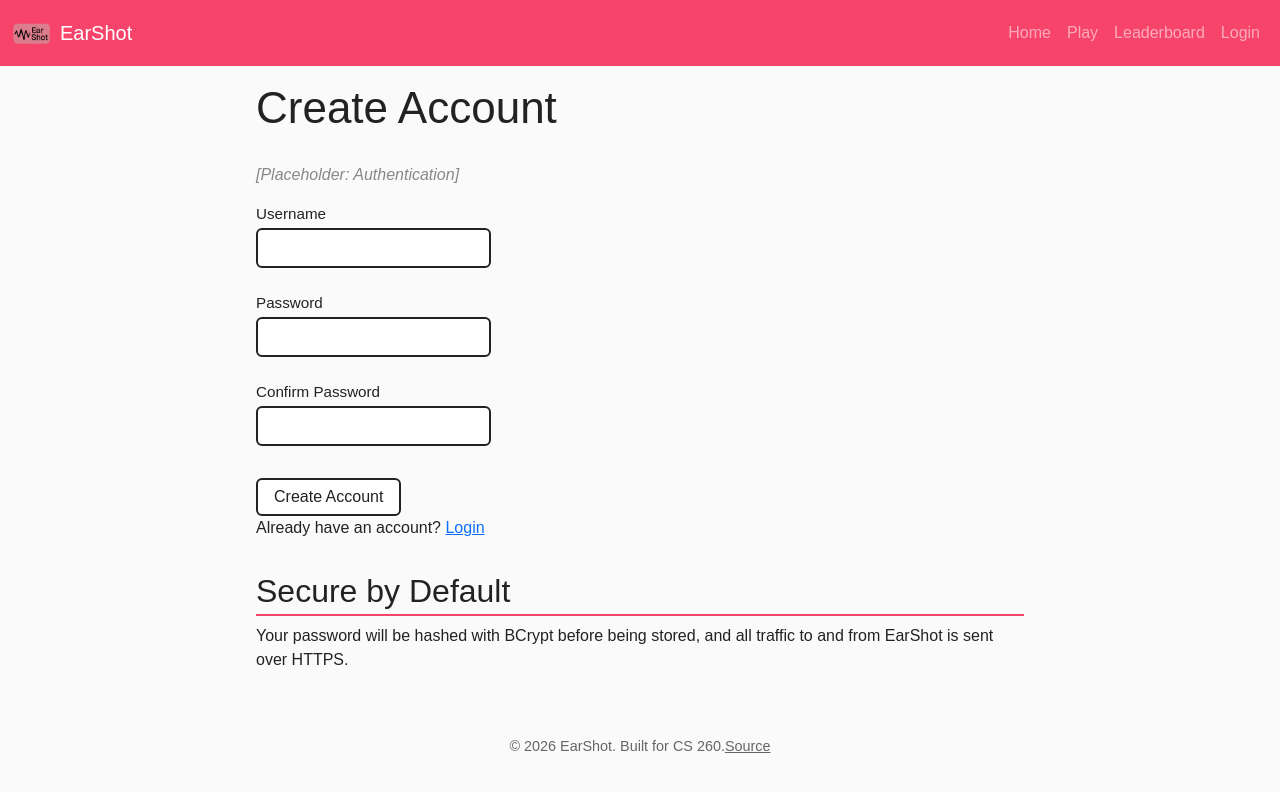
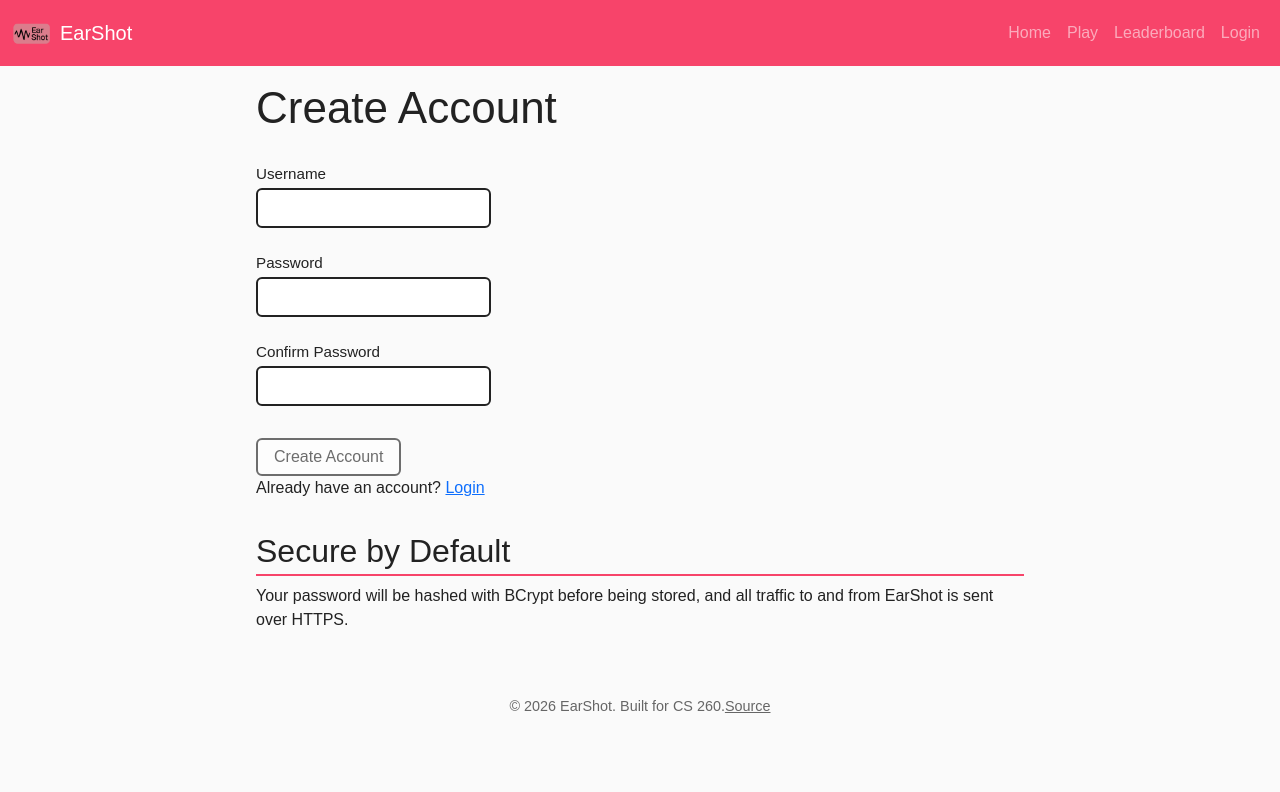
Before and after one commit to E-Rob19/startup, a React (Vite) app: page /createAccount in a window 1280 px wide. Shown: the top 792 px of the page. Built offline with nearby package versions, Linux system fonts and the light colour scheme.

Commit message:
login reactivity working, mocked with localStorage

```diff
--- a/src/app.jsx
+++ b/src/app.jsx
@@ -10,6 +10,7 @@ import { Profile } from './profile/profile';
 import { Login } from './login/login';
 import { CreateAccount } from './createAccount/createAccount';
 import { AuthState } from './login/authState';
+import { logout } from './services/authService';
 
 
 export default function App() {
@@ -22,8 +23,8 @@ export default function App() {
     setAuthState(authState);
   }
 
-  function logout() {
-    localStorage.removeItem('userName');
+  function handleLogout() {
+    logout();
     onAuthChange('', AuthState.Unauthenticated);
   }
 
@@ -47,7 +48,7 @@ export default function App() {
                     <NavLink className="nav-link" to="profile">Profile</NavLink>
                   )}
                   {authState === AuthState.Authenticated ? (
-                    <NavLink className="nav-link" to="/" onClick={logout}>Logout</NavLink>
+                    <NavLink className="nav-link" to="/" onClick={handleLogout}>Logout</NavLink>
                   ) : (
                     <NavLink className="nav-link" to="login">Login</NavLink>
                   )}
--- a/src/createAccount/createAccount.jsx
+++ b/src/createAccount/createAccount.jsx
@@ -1,26 +1,76 @@
 import React from 'react';
-import { NavLink } from 'react-router-dom';
+import { NavLink, useNavigate } from 'react-router-dom';
+import { AuthState } from '../login/authState';
+import { register } from '../services/authService';
 
-export function CreateAccount() {
+export function CreateAccount({ onAuthChange }) {
+  const [userName, setUserName] = React.useState('');
+  const [password, setPassword] = React.useState('');
+  const [confirmPassword, setConfirmPassword] = React.useState('');
+  const [error, setError] = React.useState('');
+  const navigate = useNavigate();
+
+  async function handleSubmit(e) {
+    e.preventDefault();
+    if (password !== confirmPassword) {
+      setError("Passwords don't match.");
+      return;
+    }
+    try {
+      const user = await register(userName.trim(), password);
+      onAuthChange(user.userName, AuthState.Authenticated);
+      navigate('/game');
+    } catch (err) {
+      setError(err.message);
+    }
+  }
+
   return (
     <main>
       <section id="create-account">
         <h2>Create Account</h2>
-        <p className="placeholder-tag">[Placeholder: Authentication]</p>
-        <form action="#" method="post">
+        <form onSubmit={handleSubmit}>
           <div>
             <label htmlFor="new-username" className="form-label">Username</label>
-            <input type="text" id="new-username" name="new-username" className="form-control" required />
+            <input
+              type="text"
+              id="new-username"
+              className="form-control"
+              value={userName}
+              onChange={(e) => setUserName(e.target.value)}
+              required
+            />
           </div>
           <div>
             <label htmlFor="new-password" className="form-label">Password</label>
-            <input type="password" id="new-password" name="new-password" className="form-control" required />
+            <input
+              type="password"
+              id="new-password"
+              className="form-control"
+              value={password}
+              onChange={(e) => setPassword(e.target.value)}
+              required
+            />
           </div>
           <div>
             <label htmlFor="confirm-password" className="form-label">Confirm Password</label>
-            <input type="password" id="confirm-password" name="confirm-password" className="form-control" required />
+            <input
+              type="password"
+              id="confirm-password"
+              className="form-control"
+              value={confirmPassword}
+              onChange={(e) => setConfirmPassword(e.target.value)}
+              required
+            />
           </div>
-          <button type="submit" className="btn">Create Account</button>
+          {error && <p className="text-danger" role="alert">{error}</p>}
+          <button
+            type="submit"
+            className="btn"
+            disabled={!userName.trim() || !password || !confirmPassword}
+          >
+            Create Account
+          </button>
         </form>
         <p>Already have an account? <NavLink to="/login">Login</NavLink></p>
       </section>
--- a/src/login/login.jsx
+++ b/src/login/login.jsx
@@ -1,22 +1,54 @@
 import React from 'react';
-import { NavLink } from 'react-router-dom';
+import { NavLink, useNavigate } from 'react-router-dom';
+import { AuthState } from './authState';
+import { login } from '../services/authService';
 
-export function Login() {
+export function Login({ onAuthChange }) {
+  const [userName, setUserName] = React.useState('');
+  const [password, setPassword] = React.useState('');
+  const [error, setError] = React.useState('');
+  const navigate = useNavigate();
+
+  async function handleSubmit(e) {
+    e.preventDefault();
+    try {
+      const user = await login(userName.trim(), password);
+      onAuthChange(user.userName, AuthState.Authenticated);
+      navigate('/game');
+    } catch (err) {
+      setError(err.message);
+    }
+  }
+
   return (
     <main>
       <section id="login">
         <h2>Login</h2>
-        <p className="placeholder-tag">[Placeholder: Authentication]</p>
-        <form action="#" method="post">
+        <form onSubmit={handleSubmit}>
           <div>
             <label htmlFor="username" className="form-label">Username</label>
-            <input type="text" id="username" name="username" className="form-control" required />
+            <input
+              type="text"
+              id="username"
+              className="form-control"
+              value={userName}
+              onChange={(e) => setUserName(e.target.value)}
+              required
+            />
           </div>
           <div>
             <label htmlFor="password" className="form-label">Password</label>
-            <input type="password" id="password" name="password" className="form-control" required />
+            <input
+              type="password"
+              id="password"
+              className="form-control"
+              value={password}
+              onChange={(e) => setPassword(e.target.value)}
+              required
+            />
           </div>
-          <button type="submit" className="btn">Login</button>
+          {error && <p className="text-danger" role="alert">{error}</p>}
+          <button type="submit" className="btn" disabled={!userName.trim() || !password}>Login</button>
         </form>
         <p>Don't have an account? <NavLink to="/createAccount">Create one</NavLink></p>
       </section>
--- /dev/null
+++ b/src/services/authService.js
@@ -0,0 +1,35 @@
+// Mock auth service. Users are kept in localStorage until the backend exists.
+// Each function is async so the components can later switch to fetch() calls
+// without changing how they use these.
+
+function getUsers() {
+  try {
+    return JSON.parse(localStorage.getItem('users')) || {};
+  } catch {
+    return {};
+  }
+}
+
+export async function register(userName, password) {
+  const users = getUsers();
+  if (users[userName]) {
+    throw new Error('That username is already taken.');
+  }
+  users[userName] = password;
+  localStorage.setItem('users', JSON.stringify(users));
+  localStorage.setItem('userName', userName);
+  return { userName };
+}
+
+export async function login(userName, password) {
+  const users = getUsers();
+  if (!users[userName] || users[userName] !== password) {
+    throw new Error('Incorrect username or password.');
+  }
+  localStorage.setItem('userName', userName);
+  return { userName };
+}
+
+export async function logout() {
+  localStorage.removeItem('userName');
+}
```
Also changed, not shown: 2 other files (tests, documents, lock files or other folders).
